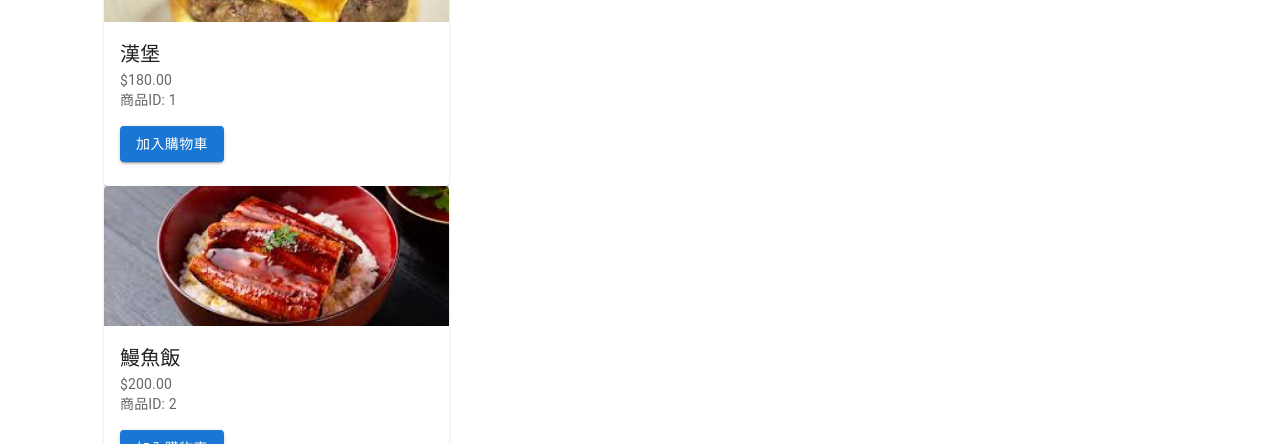
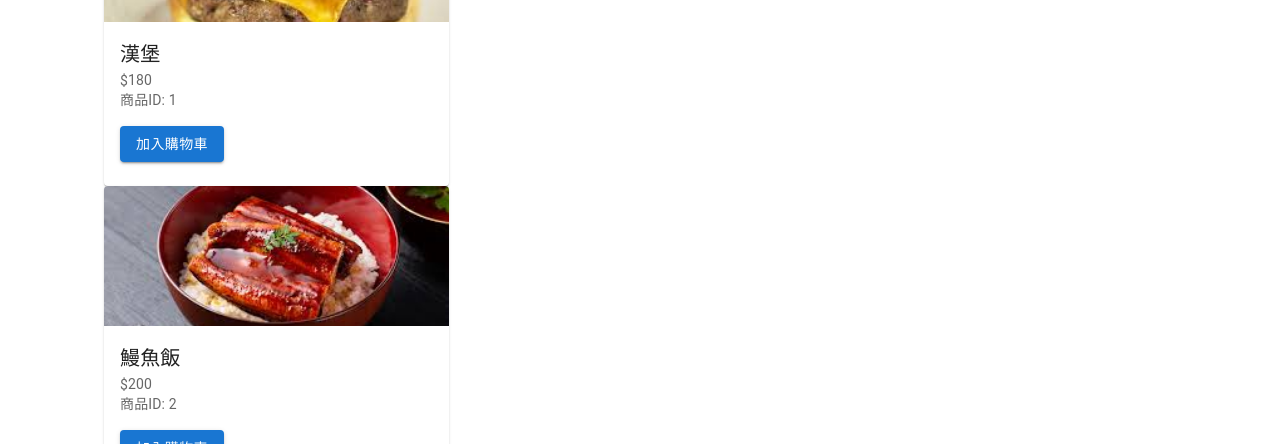
Before and after one commit to jay3272/PosNext, a Next.js app: page /menu in a window 1280 px wide. Shown: the part 270-714 px from the top of the page. Built offline with nearby package versions, Linux system fonts and the light colour scheme.

Commit message:
Update MenuItem.tsx

```diff
--- a/src/components/MenuItem.tsx
+++ b/src/components/MenuItem.tsx
@@ -15,7 +15,7 @@ const MenuItem: React.FC<MenuItemProps> = ({ id, name, price, image, onAddToCart
     <CardContent>
       <Typography variant="h6">{name}</Typography>
       <Typography variant="body2" color="textSecondary">
-        ${price.toFixed(2)}
+        ${price.toFixed(0)}
       </Typography>
       <Typography variant="body2" color="textSecondary">
         商品ID: {id}
```
